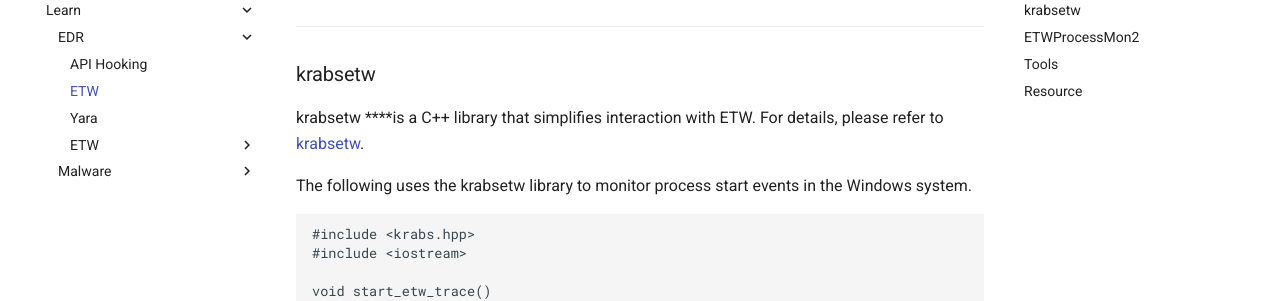
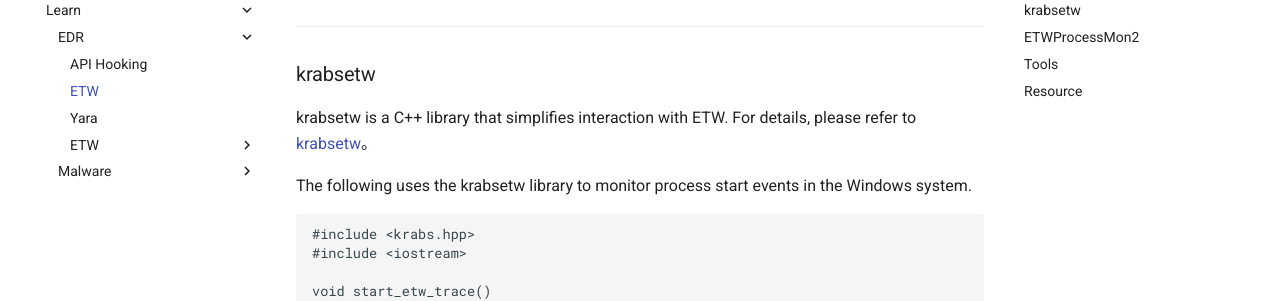
Before and after one commit to bombe-match/bombe-match.github.io, an MkDocs documentation site: the page built from docs/Learn/EDR/ETW.md, in a window 1280 px wide and 1400 px high, scrolled down 4311 px. Shown: the part 152-453 px from the top of the window. Built offline with MkDocs 1.6.1 and Material for MkDocs 9.7.7, drawn with Linux system fonts in a browser that asks for light colours; some of the changed text lies outside the part shown.

Commit message:
Update ETW.md

```diff
--- a/docs/Learn/EDR/ETW.md
+++ b/docs/Learn/EDR/ETW.md
@@ -2,7 +2,7 @@
 
 Event Tracing for Windows (ETW) provides a mechanism to trace and log events that are raised by user-mode applications and kernel-mode drivers.
 
-![Untitled](../../../assets/ETWpic/ETWArch.png)
+![Untitled](../../assets/ETWpic/ETWArch.png)
 
 The components of ETW include Controller, Provider, Consumer, and Session :
 
@@ -15,13 +15,13 @@
 
 One Provider may offer multiple events, each identified by a specific Event ID.
 
-Therefore, there are online resources that compile information about various Providers and their corresponding event IDs. For details, please refer to [**Windows10EtwEvents](https://github.com/jdu2600/Windows10EtwEvents/tree/main).**
+Therefore, there are online resources that compile information about various Providers and their corresponding event IDs. For details, please refer to [Windows10EtwEvents](https://github.com/jdu2600/Windows10EtwEvents/tree/main).
 
 Example :
 
 Check Microsoft-Windows-Kernel-Process event
 
-![Untitled](../../../assets/ETWpic/Win10etwevent.png)
+![Untitled](../../assets/ETWpic/Win10etwevent.png)
 
 ---
 
@@ -33,15 +33,15 @@
 
 - `logman query providers` allows you to see all configured Providers on the system
 
-![截圖 2024-06-27 下午5.04.06.png](../../../assets/ETWpic/logman1.png)
+![截圖 2024-06-27 下午5.04.06.png](../../assets/ETWpic/logman1.png)
 
 - Viewing a specific Provider
 
-    ![截圖 2024-06-27 下午5.07.30.png](../../../assets/ETWpic/logman2.png)
+    ![截圖 2024-06-27 下午5.07.30.png](../../assets/ETWpic/logman2.png)
 
 - `logman create trace powershell-tracing -ets` Creating a session
 
-    ![截圖 2024-06-27 下午5.09.12_0.png](../../../assets/ETWpic/logman3.png)
+    ![截圖 2024-06-27 下午5.09.12_0.png](../../assets/ETWpic/logman3.png)
 
 - `logman update powershell-tracing -p Microsoft-Windows-PowerShell 0x83 -ets`
 
@@ -54,18 +54,18 @@
         - 0x0000000000000080  Session
         - 0x01 + 0x02 + 0x80 = 0x83
 
-            ![截圖 2024-06-27 下午5.11.56_0.png](../../../assets/ETWpic/logman4.png)
+            ![截圖 2024-06-27 下午5.11.56_0.png](../../assets/ETWpic/logman4.png)
 
 - You can see `powershell-tracing.etl` from the Event Viewer.
 
-    ![messageImage_1719479691276.jpg](../../../assets/ETWpic/EventViewer.jpg)
+    ![messageImage_1719479691276.jpg](../../assets/ETWpic/EventViewer.jpg)
 
 
 ---
 
 ### krabsetw
 
-krabsetw ****is a C++ library that simplifies interaction with ETW. For details, please refer to [krabsetw](https://github.com/microsoft/krabsetw).
+krabsetw is a C++ library that simplifies interaction with ETW. For details, please refer to [krabsetw](https://github.com/microsoft/krabsetw)。
 
 The following uses the krabsetw library to monitor process start events in the Windows system.
 
@@ -114,26 +114,22 @@
 
 </aside>
 
-![Untitled](../../../assets/ETWpic/krebsetw.png)
+![Untitled](../../assets/ETWpic/krebsetw.png)
 
 ---
 
 ### ETWProcessMon2
 
-ETWProcessMon2 is for Monitoring Process/Thread/Memory/Imageloads/TCPIP via ETW + Detection for Remote-Thread-Injection & Payload Detection by VirtualMemAlloc Events (in-memory) etc. For details, please refer to [ETWProcessMon2](https://github.com/DamonMohammadbagher/ETWProcessMon2?tab=readme-ov-file) .
+ETWProcessMon2 is for Monitoring Process/Thread/Memory/Imageloads/TCPIP via ETW + Detection for Remote-Thread-Injection & Payload Detection by VirtualMemAlloc Events (in-memory) etc. For details, please refer to [ETWProcessMon2](https://github.com/DamonMohammadbagher/ETWProcessMon2?tab=readme-ov-file) 。
 
 ### **Tools**
 
-[https://github.com/jdu2600/Windows10EtwEvents](https://github.com/jdu2600/Windows10EtwEvents)
-
-[https://learn.microsoft.com/zh-tw/windows-server/administration/windows-commands/logman](https://learn.microsoft.com/zh-tw/windows-server/administration/windows-commands/logman)
-
-[https://github.com/DamonMohammadbagher/ETWProcessMon2?tab=readme-ov-file](https://github.com/DamonMohammadbagher/ETWProcessMon2?tab=readme-ov-file)
+- [https://github.com/jdu2600/Windows10EtwEvents](https://github.com/jdu2600/Windows10EtwEvents)
+- [https://learn.microsoft.com/zh-tw/windows-server/administration/windows-commands/logman](https://learn.microsoft.com/zh-tw/windows-server/administration/windows-commands/logman)
+- [https://github.com/DamonMohammadbagher/ETWProcessMon2?tab=readme-ov-file](https://github.com/DamonMohammadbagher/ETWProcessMon2?tab=readme-ov-file)
 
 ### **Resource**
 
-[https://www.ired.team/miscellaneous-reversing-forensics/windows-kernel-internals/etw-event-tracing-for-windows-101](https://www.ired.team/miscellaneous-reversing-forensics/windows-kernel-internals/etw-event-tracing-for-windows-101)
-
-[https://github.com/microsoft/krabsetw](https://github.com/microsoft/krabsetw)
-
-[https://blog.securehat.co.uk/detection-experiments/detecting-parent-process-spoofing-using-krabsetw](https://blog.securehat.co.uk/detection-experiments/detecting-parent-process-spoofing-using-krabsetw)
+- [https://www.ired.team/miscellaneous-reversing-forensics/windows-kernel-internals/etw-event-tracing-for-windows-101](https://www.ired.team/miscellaneous-reversing-forensics/windows-kernel-internals/etw-event-tracing-for-windows-101)
+- [https://github.com/microsoft/krabsetw](https://github.com/microsoft/krabsetw)
+- [https://blog.securehat.co.uk/detection-experiments/detecting-parent-process-spoofing-using-krabsetw](https://blog.securehat.co.uk/detection-experiments/detecting-parent-process-spoofing-using-krabsetw)
```
